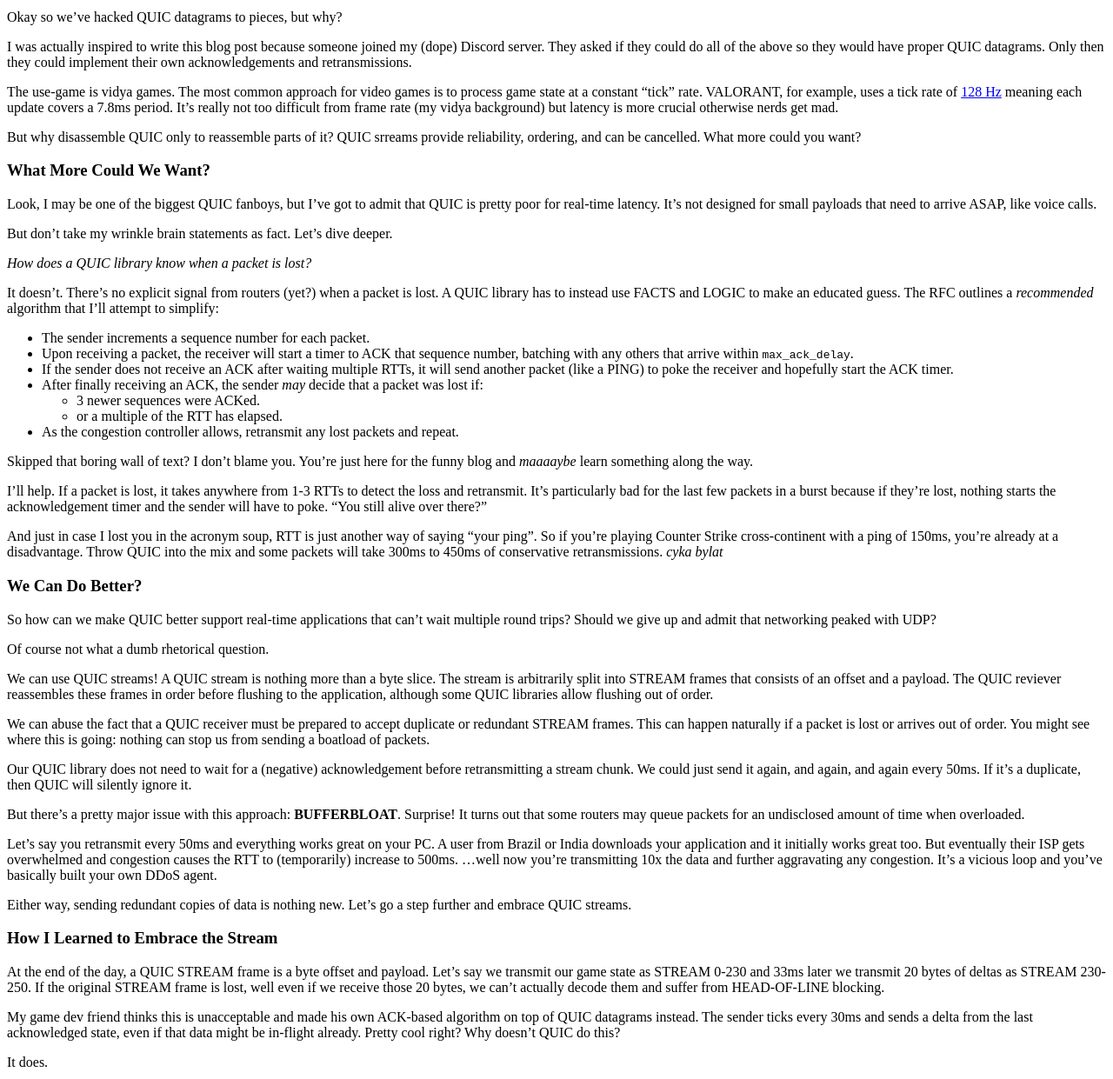
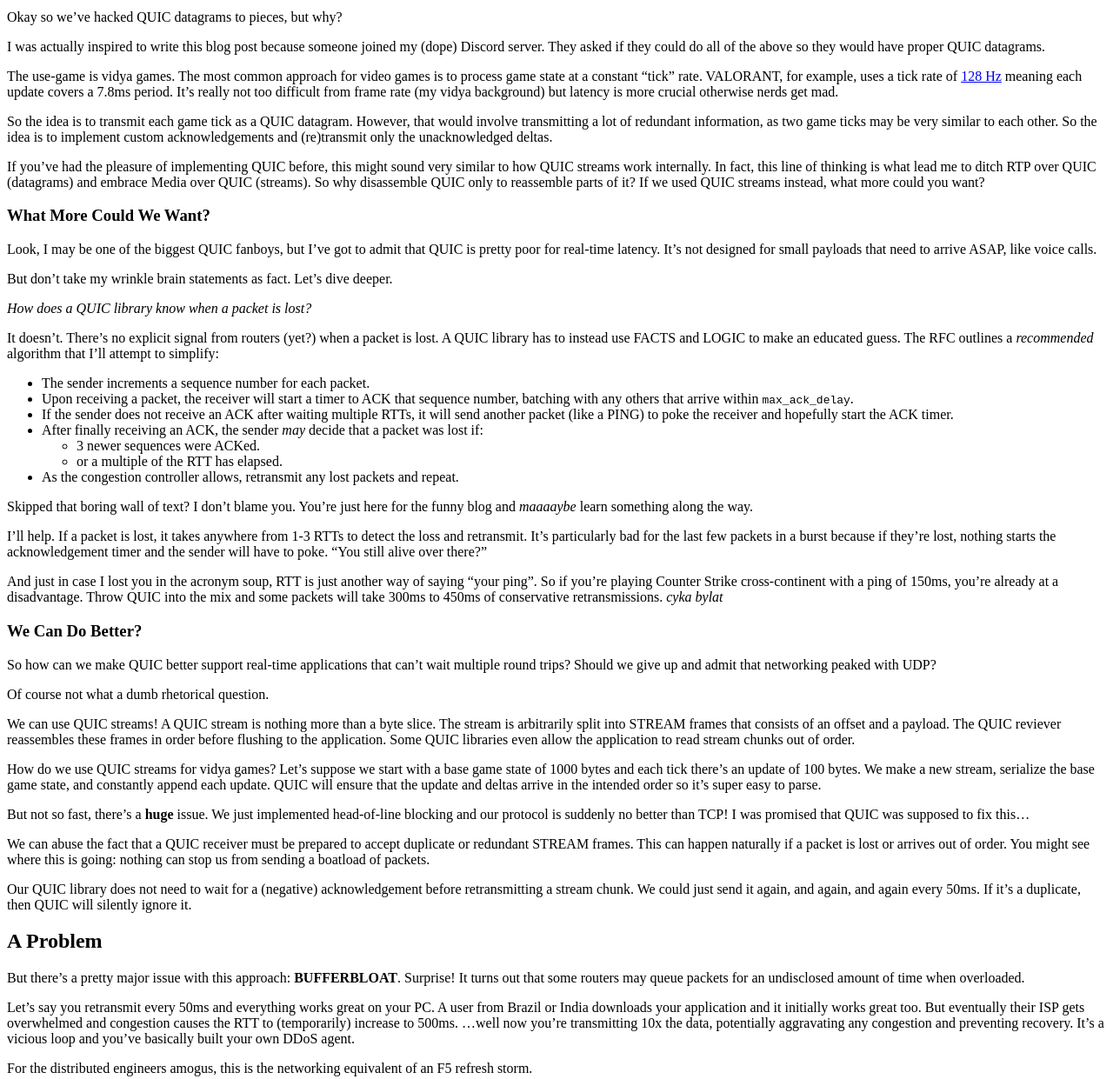
Before and after one commit to kixelated/quic.video, an Astro site: page /blog/abusing-quic in a window 1280 px wide. Shown: the part 2500-3741 px from the top of the page at 87% size. Built offline with nearby package versions, Linux system fonts and the light colour scheme; Astro itself is replaced by a stand-in of ours.

Commit message:
Update abusing-quic.md

```diff
--- a/src/pages/blog/abusing-quic.md
+++ b/src/pages/blog/abusing-quic.md
@@ -187,16 +187,20 @@ Okay so we've hacked QUIC datagrams to pieces, but why?
 
 I was actually inspired to write this blog post because someone joined my (dope) Discord server.
 They asked if they could do all of the above so they would have proper QUIC datagrams.
-Only then they could implement their own acknowledgements and retransmissions.
 
 The use-game is vidya games.
 The most common approach for video games is to process game state at a constant "tick" rate.
 VALORANT, for example, uses a tick rate of [128 Hz](https://playvalorant.com/en-us/news/dev/how-we-got-to-the-best-performing-valorant-servers-since-launch/) meaning each update covers a 7.8ms period.
 It's really not too difficult from frame rate (my vidya background) but latency is more crucial otherwise nerds get mad.
 
-But why disassemble QUIC only to reassemble parts of it?
-QUIC srreams provide reliability, ordering, and can be cancelled.
-What more could you want?
+So the idea is to transmit each game tick as a QUIC datagram.
+However, that would involve transmitting a lot of redundant information, as two game ticks may be very similar to each other.
+So the idea is to implement custom acknowledgements and (re)transmit only the unacknowledged deltas.
+
+If you've had the pleasure of implementing QUIC before, this might sound very similar to how QUIC streams work internally.
+In fact, this line of thinking is what lead me to ditch RTP over QUIC (datagrams) and embrace Media over QUIC (streams).
+So why disassemble QUIC only to reassemble parts of it?
+If we used QUIC streams instead, what more could you want?
 
 ### What More Could We Want?
 Look, I may be one of the biggest QUIC fanboys, but I've got to admit that QUIC is pretty poor for real-time latency.
@@ -243,15 +247,32 @@ Of course not what a dumb rhetorical question.
 We can use QUIC streams!
 A QUIC stream is nothing more than a byte slice.
 The stream is arbitrarily split into STREAM frames that consists of an offset and a payload.
-The QUIC reviever reassembles these frames in order before flushing to the application, although some QUIC libraries allow flushing out of order.
+The QUIC reviever reassembles these frames in order before flushing to the application.
+Some QUIC libraries even allow the application to read stream chunks out of order.
+
+How do we use QUIC streams for vidya games?
+Let's suppose we start with a base game state of 1000 bytes and each tick there's an update of 100 bytes.
+We make a new stream, serialize the base game state, and constantly append each update.
+QUIC will ensure that the update and deltas arrive in the intended order so it's super easy to parse.
+
+But not so fast, there's a **huge** issue.
+We just implemented head-of-line blocking and our protocol is suddenly no better than TCP!
+I was promised that QUIC was supposed to fix this...
+
+
 
 We can abuse the fact that a QUIC receiver must be prepared to accept duplicate or redundant STREAM frames.
 This can happen naturally if a packet is lost or arrives out of order.
 You might see where this is going: nothing can stop us from sending a boatload of packets.
 
+
+
+
 Our QUIC library does not need to wait for a (negative) acknowledgement before retransmitting a stream chunk.
 We could just send it again, and again, and again every 50ms.
 If it's a duplicate, then QUIC will silently ignore it.
+
+## A Problem
 
 But there's a pretty major issue with this approach:
 **BUFFERBLOAT**.
@@ -261,8 +282,11 @@ It turns out that some routers may queue packets for an undisclosed amount of ti
 Let's say you retransmit every 50ms and everything works great on your PC.
 A user from Brazil or India downloads your application and it initially works great too.
 But eventually their ISP gets overwhelmed and congestion causes the RTT to (temporarily) increase to 500ms.
-...well now you're transmitting 10x the data and further aggravating any congestion.
+...well now you're transmitting 10x the data, potentially aggravating any congestion and preventing recovery.
 It's a vicious loop and you've basically built your own DDoS agent.
+
+For the distributed engineers amogus, this is the networking equivalent of an F5 refresh storm.
+
 
 Either way, sending redundant copies of data is nothing new.
 Let's go a step further and embrace QUIC streams.
```
